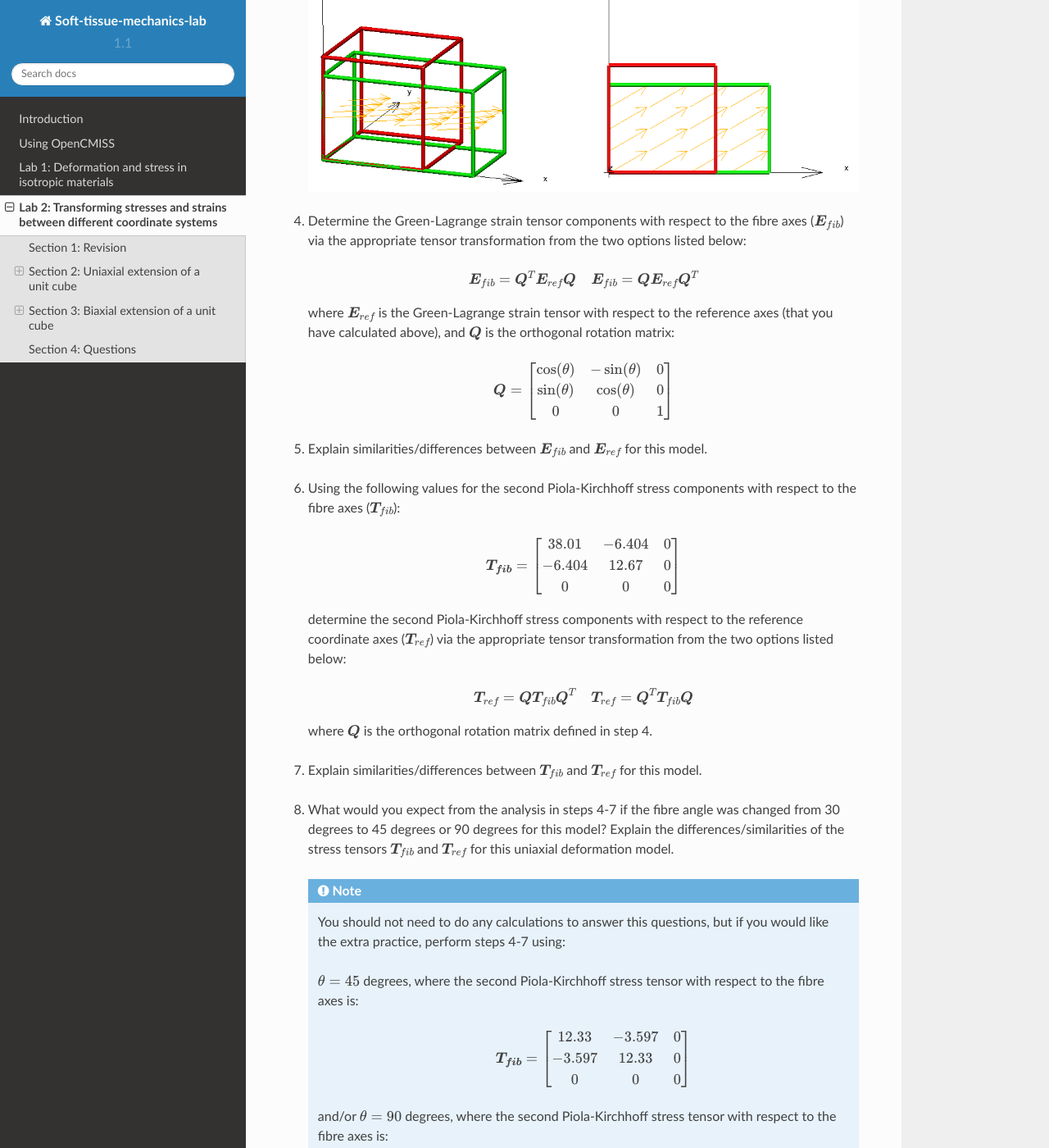
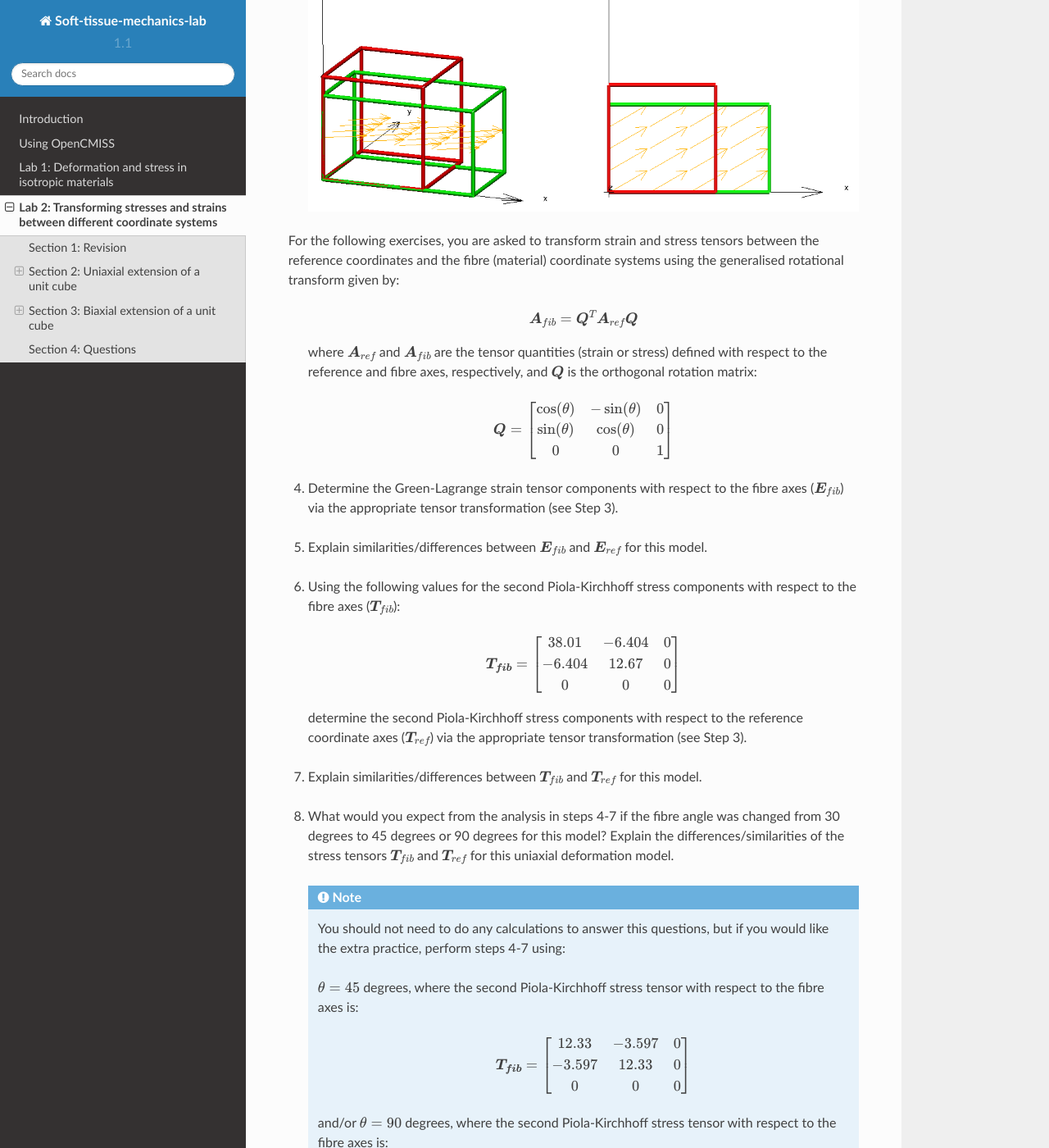
Before and after one commit to mpnash/soft-tissue-mechanics-labs, a Sphinx documentation site: the page built from docs/source/lab2.rst, in a window 1280 px wide and 1400 px high, scrolled down 1958 px. Shown: the whole window at 82% size. Built offline with Sphinx 7.4.7 and the Read the Docs theme 2.0.0, drawn with Linux system fonts in a browser that asks for light colours; some of the changed text lies outside the part shown.

Commit message:
Update lab2.rst

```diff
--- a/docs/source/lab2.rst
+++ b/docs/source/lab2.rst
@@ -44,9 +44,9 @@ Section 2: Uniaxial extension of a unit cube
 
 2. Write down:
 
-  - the deformation gradient tensor (:math:`\boldsymbol{F}=\frac{\partial\boldsymbol{x}}{\partial\boldsymbol{X}}`),
-  - the right Cauchy-Green deformation tensor (:math:`\boldsymbol{C}`), and
-  - Green-Lagrange strain tensor (:math:`\boldsymbol{E}`) (label this :math:`\boldsymbol{E}_{ref}`).
+  - the deformation gradient tensor, :math:`\boldsymbol{F}=\frac{\partial\boldsymbol{x}}{\partial\boldsymbol{X}}`
+  - the right Cauchy-Green deformation tensor, :math:`\boldsymbol{C}` and
+  - the Green-Lagrange strain tensor. Label this as :math:`\boldsymbol{E}_{ref}` (to indicate that it is defined with respect to the spatial reference coordinates).
 
   .. Note::
 
@@ -76,13 +76,13 @@ Isotropic material properties with rotated fibre axes
 
 |vspace|
 
-4. Determine the Green-Lagrange strain tensor components with respect to the fibre axes (:math:`\boldsymbol{E}_{fib}`) via the appropriate tensor transformation from the two options listed below:
+For the following exercises, you are asked to transform strain and stress tensors between the reference coordinates and the fibre (material) coordinate systems using the generalised rotational transform given by:
 
   .. math::
 
-    \boldsymbol{E}_{fib} = \boldsymbol{Q}^{T} \boldsymbol{E}_{ref} \boldsymbol{Q} ~~~~ \boldsymbol{E}_{fib} =  \boldsymbol{Q} \boldsymbol{E}_{ref} \boldsymbol{Q}^{T}
+    \boldsymbol{A}_{fib} = \boldsymbol{Q}^{T} \boldsymbol{A}_{ref} \boldsymbol{Q}
 
-  where :math:`\boldsymbol{E}_{ref}` is the Green-Lagrange strain tensor with respect to the reference axes (that you have calculated above), and :math:`\boldsymbol{Q}` is the orthogonal rotation matrix:
+  where :math:`\boldsymbol{A}_{ref}` and :math:`\boldsymbol{A}_{fib}` are the tensor quantities (strain or stress) defined with respect to the reference and fibre axes, respectively, and :math:`\boldsymbol{Q}` is the orthogonal rotation matrix:
 
   .. math::
 
@@ -92,6 +92,10 @@ Isotropic material properties with rotated fibre axes
         \sin(\theta) &  \cos(\theta) & 0  \\
         0              &  0              & 1
       \end{bmatrix}
+
+|vspace|
+
+4. Determine the Green-Lagrange strain tensor components with respect to the fibre axes (:math:`\boldsymbol{E}_{fib}`) via the appropriate tensor transformation (see Step 3).
 
 |vspace|
 
@@ -110,13 +114,7 @@ Isotropic material properties with rotated fibre axes
       0       & 0       & 0
     \end{bmatrix}
 
-  determine the second Piola-Kirchhoff stress components with respect to the reference coordinate axes (:math:`\boldsymbol{T}_{ref}`)  via the appropriate tensor transformation from the two options listed below:
-
-  .. math::
-
-    \boldsymbol{T}_{ref} =  \boldsymbol{Q} \boldsymbol{T}_{fib} \boldsymbol{Q}^{T} ~~~~ \boldsymbol{T}_{ref} = \boldsymbol{Q}^{T} \boldsymbol{T}_{fib} \boldsymbol{Q}
-
-  where :math:`\boldsymbol{Q}` is the orthogonal rotation matrix defined in step 4.
+  determine the second Piola-Kirchhoff stress components with respect to the reference coordinate axes (:math:`\boldsymbol{T}_{ref}`) via the appropriate tensor transformation (see Step 3).
 
 |vspace|
 
@@ -211,11 +209,11 @@ Isotropic deformation with respect to rotated fibre axes
 
 |vspace|
 
-7. Determine the Green-Lagrange strain tensor components with respect to the fibre axes (:math:`\boldsymbol{E}_{fib}`) using the approach in Step 4 of Section 2.
+7. Determine the Green-Lagrange strain tensor components with respect to the fibre axes (:math:`\boldsymbol{E}_{fib}`) using the approach in Section 2.
 
 |vspace|
 
-8. Check your answers to 7 against the simulation results.
+8. Check your answers to Step 7 against the simulation results.
 
 |vspace|
 
@@ -223,11 +221,11 @@ Isotropic deformation with respect to rotated fibre axes
 
 |vspace|
 
-10. From the solution output, write down  :math:`\boldsymbol{T}_{fib}` (the second Piola-Kirchhoff stress tensor with respect to the fibre axes). Use this to determine the second Piola-Kirchhoff stress components with respect to the reference coordinate axes (:math:`\boldsymbol{T}_{ref}`) via the approach in Step 6 of Section 2.
+10. From the solution output, write down  :math:`\boldsymbol{T}_{fib}` (the second Piola-Kirchhoff stress tensor with respect to the fibre axes). Use this to determine the second Piola-Kirchhoff stress components with respect to the reference coordinate axes (:math:`\boldsymbol{T}_{ref}`) via the approach Section 2.
 
 |vspace|
 
-11. Check your answers to 10 against the simulation results.
+11. Check your answers to Step 10 against the simulation results.
 
 |vspace|
 
@@ -270,4 +268,4 @@ e. Will the invariants of :math:`\boldsymbol{C}` be the same or different when c
     - analyse stress tensors with respect to spatial or material coordinates for isotropic materials.
 
 
-Here are the :ref:`solutions to Step 13 of Section 2 <lab2_section2_solutions>` and :ref:`solutions to Step 8 of Section 3 <lab2_section3_solutions>`.
+Here are the :ref:`solutions to Step 8 of Section 2 <lab2_section3_solutions>` and :ref:`solutions to Step 13 of Section 3 <lab2_section2_solutions>`.
```
